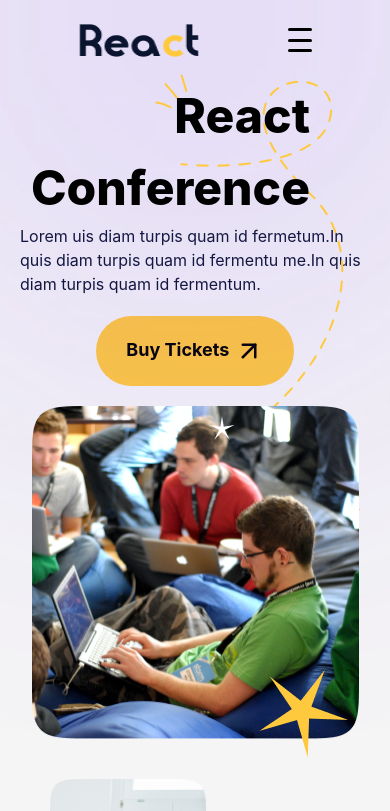
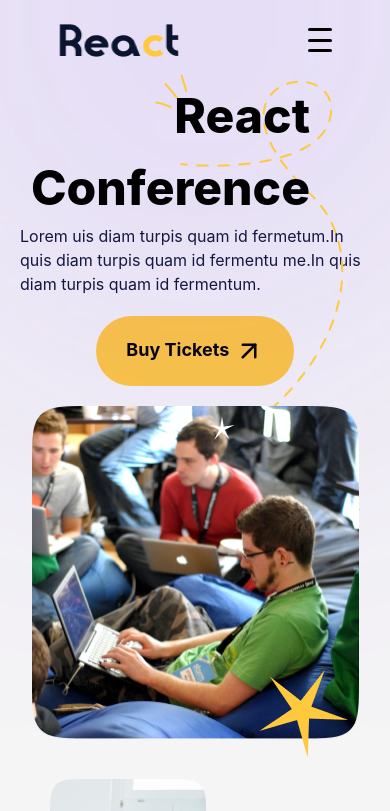
Before and after one commit to khmuhib/nextjs-lemon-hive-assignment, a Next.js app: page / in a window 390 px wide. Shown: the top 811 px of the page. Built offline with nearby package versions, Linux system fonts and the light colour scheme; a web font is replaced by a local one.

Commit message:
soem fixing

```diff
--- a/components/Header.js
+++ b/components/Header.js
@@ -35,7 +35,7 @@ export default function header() {
             <nav className='w-full z-10'>
             <div className="w-full">
                 <div className="flex items-center h-20 w-full">
-                    <div className="flex items items-center mx-[20px] justify-between w-full md:mx-20">
+                    <div className="flex items items-center justify-between w-full md:mx-20">
                         <div className="flex justify-center items-center flex-shrink-0">
                             <div className="h-[33px] w-[120px] relative">
                                 <Image src="/assets/images/React.png" alt="logo" layout="fill" />
```
